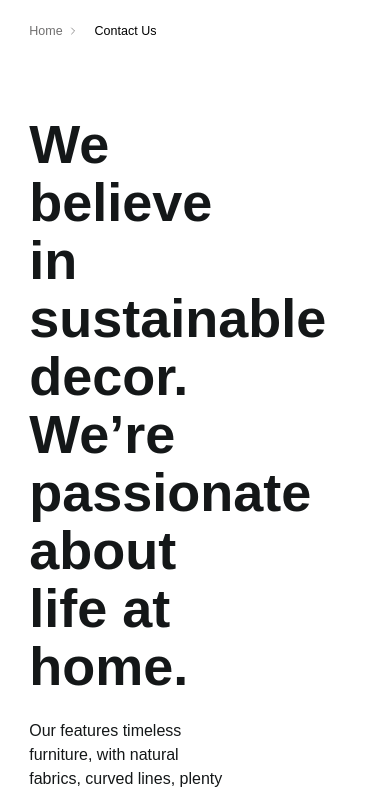
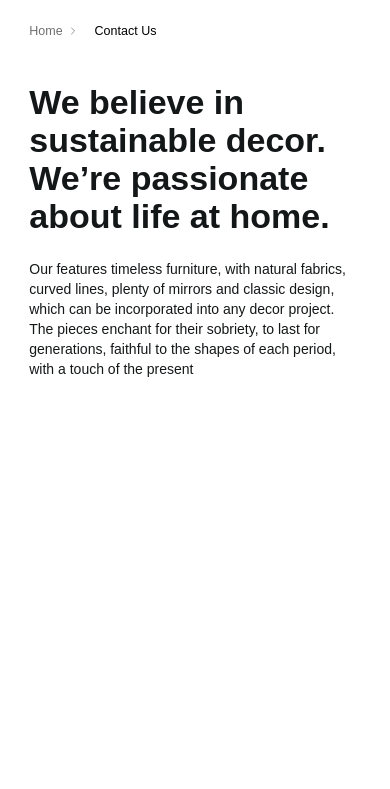
Before and after one commit to Saleh-Nairat/project, a website: page pages/contact-us.html in a window 390 px wide. Shown: the part 57-846 px from the top of the page. Drawn offline with Linux system fonts and the light colour scheme.

Commit message:
finish responsive of shop information section

```diff
--- a/pages/contact-us.html
+++ b/pages/contact-us.html
@@ -66,8 +66,8 @@
         </section>
 
         <section class="shop-info container">
-            <h1 class="text-[#141718] text-[54px] leading-14.5 font-semibold pt-8 w-[60%]">We believe in sustainable decor. We’re passionate about life at home.</h1>
-            <p class="text-[#141718] text-[16px] leading-6 pt-6 pb-12 w-[60%]">Our features timeless furniture, with natural fabrics, curved lines, plenty of mirrors and classic design, which can be incorporated into any decor project. The pieces enchant for their sobriety, to last for generations, faithful to the shapes of each period, with a touch of the present</p>
+            <h1 class="text-[#141718] text-[34px] xs:text-[38px] sm:text-[44px] md:text-[50px] lg:text-[54px] leading-9.5 xs:leading-10.5 sm:leading-12 lg:leading-14.5 font-semibold w-full xs:w-[93%] sm:w[80%] md:w-[70%] lg:w-[60%]">We believe in sustainable decor. We’re passionate about life at home.</h1>
+            <p class="text-[#141718] text-[14px] xs:text-[16px] leading-5 xs:leading-6 pt-6 pb-12 w-full xs:w-[93%] sm:w-[80%] md:w-[70%] lg:w-[60%]">Our features timeless furniture, with natural fabrics, curved lines, plenty of mirrors and classic design, which can be incorporated into any decor project. The pieces enchant for their sobriety, to last for generations, faithful to the shapes of each period, with a touch of the present</p>
         </section>
 
     </main>
```
Also changed, not shown: src/output.css.
